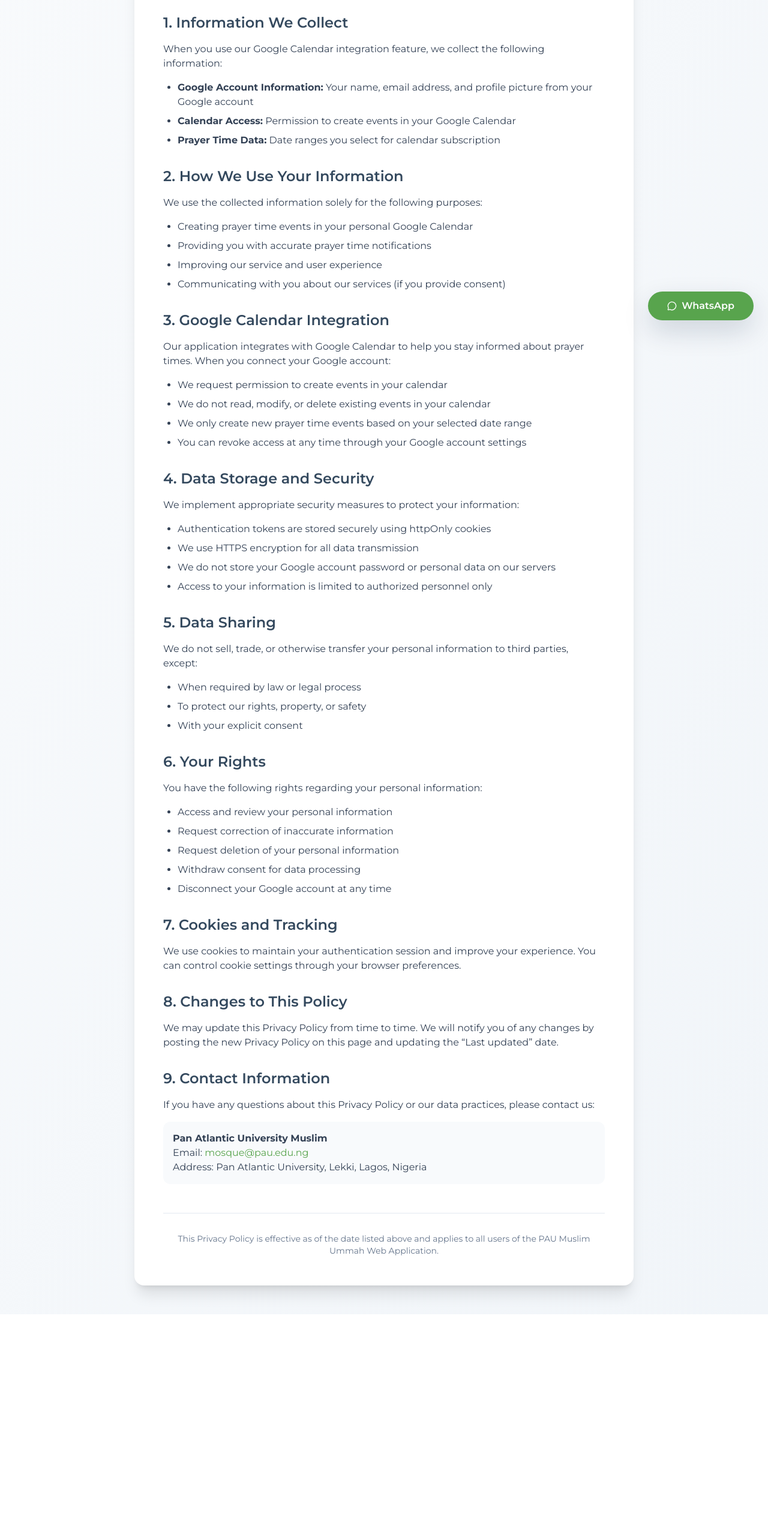
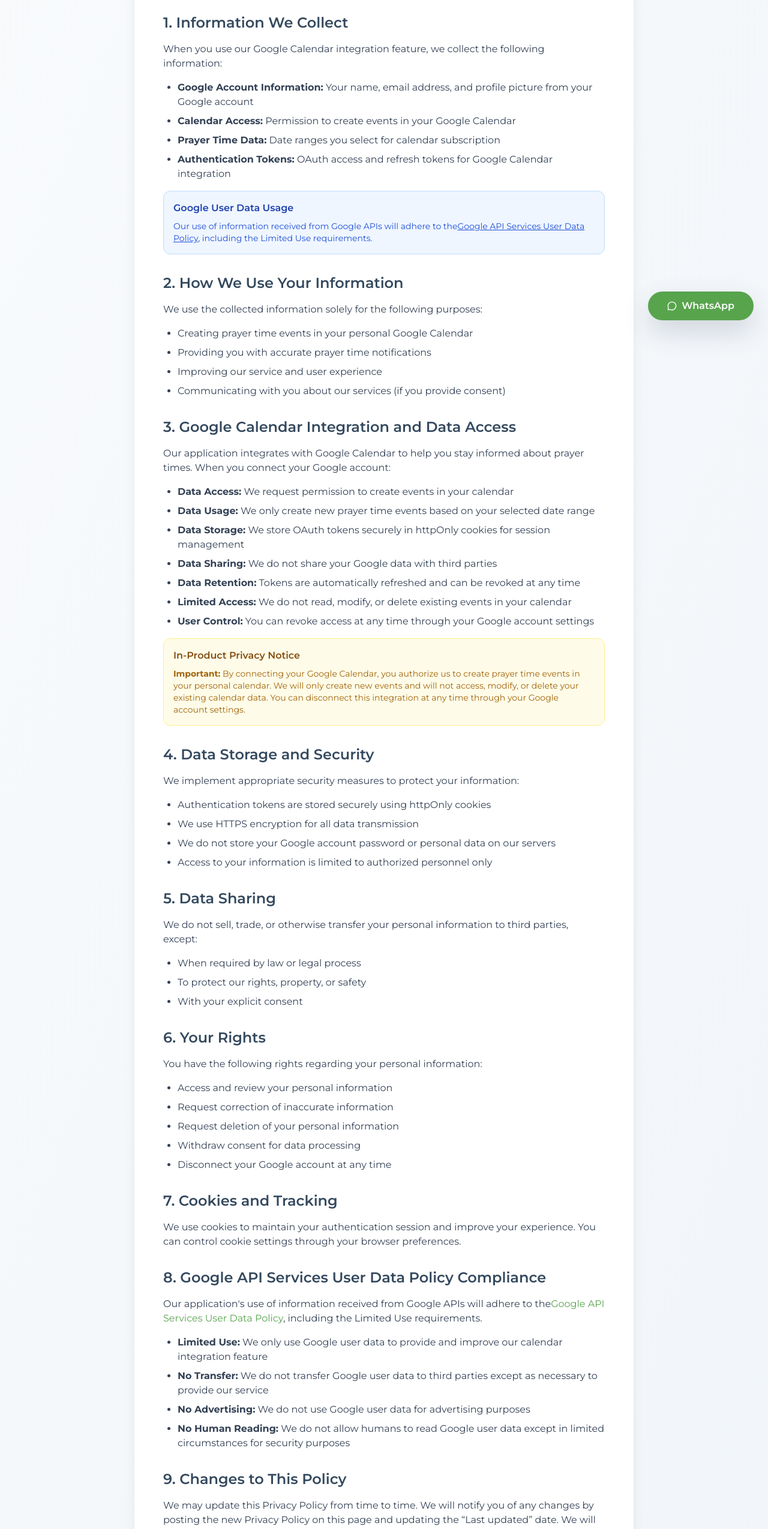
Before and after one commit to PAU-Ummah/pau-ummah-app, a Next.js app: page /policy in a window 1280 px wide. Shown: the part 234-2783 px from the top of the page at 60% size. Before the commit the page ends 2425 px from the top, so only its background shows below. Built offline with nearby package versions, Linux system fonts and the light colour scheme.

Commit message:
privacy policy

```diff
--- a/app/page.tsx
+++ b/app/page.tsx
@@ -5,6 +5,7 @@ import { PrayerTimings } from "@/components/mosque/PrayerTimings";
 import { WhatWeDo } from "@/components/mosque/WhatWeDo";
 import { PastEvents } from "@/components/mosque/PastEvents";
 import { CallToAction } from "@/components/mosque/CallToAction";
+import { Footer } from "@/components/mosque/Footer";
 
 export default function Home() {
   return (
@@ -64,6 +65,7 @@ export default function Home() {
       <WhatWeDo />
       <PastEvents />
       <CallToAction />
+      <Footer />
     </main>
   );
 }
--- a/app/policy/page.tsx
+++ b/app/policy/page.tsx
@@ -39,7 +39,21 @@ export default function PrivacyPolicyPage() {
                   <li><strong>Google Account Information:</strong> Your name, email address, and profile picture from your Google account</li>
                   <li><strong>Calendar Access:</strong> Permission to create events in your Google Calendar</li>
                   <li><strong>Prayer Time Data:</strong> Date ranges you select for calendar subscription</li>
+                  <li><strong>Authentication Tokens:</strong> OAuth access and refresh tokens for Google Calendar integration</li>
                 </ul>
+
+                <div className="bg-blue-50 border border-blue-200 rounded-lg p-4 mt-4">
+                  <h3 className="font-semibold text-blue-800 mb-2">Google User Data Usage</h3>
+                  <p className="text-blue-700 text-sm">
+                    Our use of information received from Google APIs will adhere to the
+                    <a href="https://developers.google.com/terms/api-services-user-data-policy"
+                       className="underline hover:no-underline"
+                       target="_blank"
+                       rel="noopener noreferrer">
+                      Google API Services User Data Policy
+                    </a>, including the Limited Use requirements.
+                  </p>
+                </div>
               </div>
             </section>
 
@@ -60,7 +74,7 @@ export default function PrivacyPolicyPage() {
 
             <section className="mb-8">
               <h2 className="text-2xl font-semibold text-[var(--brand-primary)] mb-4">
-                3. Google Calendar Integration
+                3. Google Calendar Integration and Data Access
               </h2>
               <div className="space-y-4 text-slate-700">
                 <p>
@@ -68,11 +82,23 @@ export default function PrivacyPolicyPage() {
                   When you connect your Google account:
                 </p>
                 <ul className="list-disc pl-6 space-y-2">
-                  <li>We request permission to create events in your calendar</li>
-                  <li>We do not read, modify, or delete existing events in your calendar</li>
-                  <li>We only create new prayer time events based on your selected date range</li>
-                  <li>You can revoke access at any time through your Google account settings</li>
+                  <li><strong>Data Access:</strong> We request permission to create events in your calendar</li>
+                  <li><strong>Data Usage:</strong> We only create new prayer time events based on your selected date range</li>
+                  <li><strong>Data Storage:</strong> We store OAuth tokens securely in httpOnly cookies for session management</li>
+                  <li><strong>Data Sharing:</strong> We do not share your Google data with third parties</li>
+                  <li><strong>Data Retention:</strong> Tokens are automatically refreshed and can be revoked at any time</li>
+                  <li><strong>Limited Access:</strong> We do not read, modify, or delete existing events in your calendar</li>
+                  <li><strong>User Control:</strong> You can revoke access at any time through your Google account settings</li>
                 </ul>
+
+                <div className="bg-yellow-50 border border-yellow-200 rounded-lg p-4 mt-4">
+                  <h3 className="font-semibold text-yellow-800 mb-2">In-Product Privacy Notice</h3>
+                  <p className="text-yellow-700 text-sm">
+                    <strong>Important:</strong> By connecting your Google Calendar, you authorize us to create prayer time events in your personal calendar.
+                    We will only create new events and will not access, modify, or delete your existing calendar data.
+                    You can disconnect this integration at any time through your Google account settings.
+                  </p>
+                </div>
               </div>
             </section>
 
@@ -137,19 +163,43 @@ export default function PrivacyPolicyPage() {
 
             <section className="mb-8">
               <h2 className="text-2xl font-semibold text-[var(--brand-primary)] mb-4">
-                8. Changes to This Policy
+                8. Google API Services User Data Policy Compliance
+              </h2>
+              <div className="space-y-4 text-slate-700">
+                <p>
+                  Our application's use of information received from Google APIs will adhere to the
+                  <a href="https://developers.google.com/terms/api-services-user-data-policy"
+                     className="text-[var(--brand-secondary)] hover:underline"
+                     target="_blank"
+                     rel="noopener noreferrer">
+                    Google API Services User Data Policy
+                  </a>, including the Limited Use requirements.
+                </p>
+                <ul className="list-disc pl-6 space-y-2">
+                  <li><strong>Limited Use:</strong> We only use Google user data to provide and improve our calendar integration feature</li>
+                  <li><strong>No Transfer:</strong> We do not transfer Google user data to third parties except as necessary to provide our service</li>
+                  <li><strong>No Advertising:</strong> We do not use Google user data for advertising purposes</li>
+                  <li><strong>No Human Reading:</strong> We do not allow humans to read Google user data except in limited circumstances for security purposes</li>
+                </ul>
+              </div>
+            </section>
+
+            <section className="mb-8">
+              <h2 className="text-2xl font-semibold text-[var(--brand-primary)] mb-4">
+                9. Changes to This Policy
               </h2>
               <div className="space-y-4 text-slate-700">
                 <p>
                   We may update this Privacy Policy from time to time. We will notify you of any changes
                   by posting the new Privacy Policy on this page and updating the &ldquo;Last updated&rdquo; date.
+                  We will also update our in-product privacy notifications to reflect any changes in how we use Google user data.
                 </p>
               </div>
             </section>
 
             <section className="mb-8">
               <h2 className="text-2xl font-semibold text-[var(--brand-primary)] mb-4">
-                9. Contact Information
+                10. Contact Information
               </h2>
               <div className="space-y-4 text-slate-700">
                 <p>
@@ -157,7 +207,7 @@ export default function PrivacyPolicyPage() {
                 </p>
                 <div className="bg-slate-50 p-4 rounded-lg">
                   <p><strong>Pan Atlantic University Muslim </strong></p>
-                  <p>Email: <a href="mailto:pro.muslimummah@gmail.com" className="text-[var(--brand-secondary)] hover:underline">mosque@pau.edu.ng</a></p>
+                  <p>Email: <a href="mailto:pro.muslimummah@gmail.com" className="text-[var(--brand-secondary)] hover:underline">pro.muslimummah@gmail.com</a></p>
                   <p>Address: Pan Atlantic University, Lekki, Lagos, Nigeria</p>
                 </div>
               </div>
--- a/components/mosque/CalendarSubscription.tsx
+++ b/components/mosque/CalendarSubscription.tsx
@@ -173,6 +173,19 @@ export function CalendarSubscription({ className }: CalendarSubscriptionProps) {
                     </p>
                   </div>
 
+                  {/* In-Product Privacy Notice */}
+                  <div className="mb-6 p-4 bg-blue-50 border border-blue-200 rounded-lg text-left">
+                    <h5 className="font-semibold text-blue-800 mb-2">Privacy Notice</h5>
+                    <p className="text-blue-700 text-sm">
+                      <strong>Important:</strong> By connecting your Google Calendar, you authorize us to create prayer time events in your personal calendar.
+                      We will only create new events and will not access, modify, or delete your existing calendar data.
+                      You can disconnect this integration at any time through your Google account settings.
+                    </p>
+                    <p className="text-blue-600 text-xs mt-2">
+                      For more information, please read our <a href="/policy" className="underline hover:no-underline">Privacy Policy</a>.
+                    </p>
+                  </div>
+
                   {authError && (
                     <div className="mb-4 p-3 bg-red-50 border border-red-200 rounded-lg">
                       <div className="flex items-center gap-2 text-red-700">
--- /dev/null
+++ b/components/mosque/Footer.tsx
@@ -0,0 +1,61 @@
+import Link from "next/link";
+
+export function Footer() {
+  return (
+    <footer className="bg-slate-900 text-white py-8">
+      <div className="max-w-6xl mx-auto px-6">
+        <div className="grid grid-cols-1 md:grid-cols-3 gap-8">
+          {/* Brand Section */}
+          <div className="space-y-4">
+            <h3 className="text-lg font-semibold text-[var(--brand-secondary)]">
+              PAU Muslim Ummah
+            </h3>
+            <p className="text-slate-300 text-sm">
+              Pan Atlantic University's vibrant Muslim community, fostering faith,
+              knowledge, and brotherhood.
+            </p>
+          </div>
+
+          {/* Quick Links */}
+          <div className="space-y-4">
+            <h3 className="text-lg font-semibold text-[var(--brand-secondary)]">
+              Quick Links
+            </h3>
+            <div className="space-y-2">
+              <Link
+                href="/policy"
+                className="block text-slate-300 hover:text-white transition-colors text-sm"
+              >
+                Privacy Policy
+              </Link>
+              <Link
+                href="/feed"
+                className="block text-slate-300 hover:text-white transition-colors text-sm"
+              >
+                Feed
+              </Link>
+            </div>
+          </div>
+
+          {/* Contact Info */}
+          <div className="space-y-4">
+            <h3 className="text-lg font-semibold text-[var(--brand-secondary)]">
+              Contact
+            </h3>
+            <div className="space-y-2 text-sm text-slate-300">
+              <p>Pan Atlantic University</p>
+              <p>Lekki, Lagos, Nigeria</p>
+              <p>Email: pro.muslimummah@gmail.com</p>
+            </div>
+          </div>
+        </div>
+
+        <div className="border-t border-slate-700 mt-8 pt-8 text-center">
+          <p className="text-slate-400 text-sm">
+            © {new Date().getFullYear()} PAU Muslim Ummah. All rights reserved.
+          </p>
+        </div>
+      </div>
+    </footer>
+  );
+}
```
